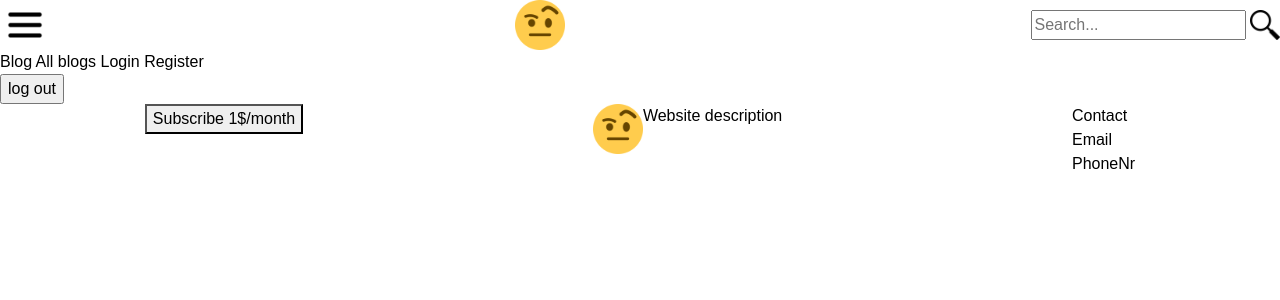
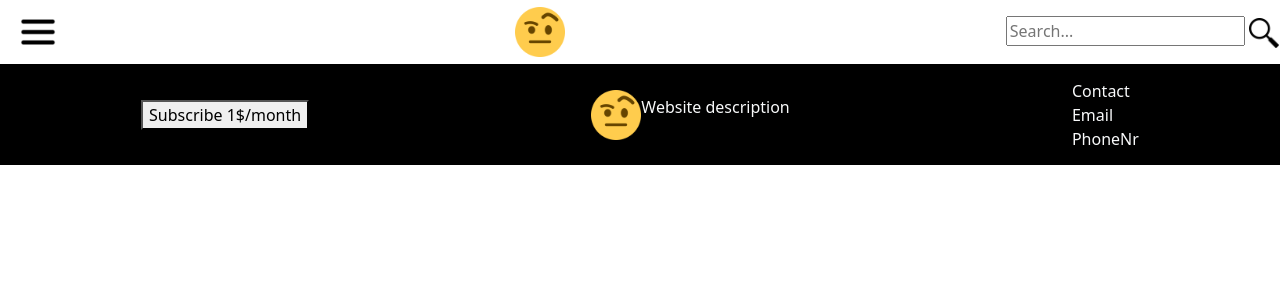
Before and after one commit to MyNameJaeff/Blog-website, a PHP site: page / in a window 1280 px wide. Shown: the top 300 px of the page. Run offline with PHP 8.4, Linux system fonts and the light colour scheme.

Commit message:
styling begun

```diff
--- a/css/style.css
+++ b/css/style.css
@@ -2,123 +2,43 @@ a, p, h1, h2, h3{
     color: black;
     text-decoration: none;
 }
-body {font-family: Arial, Helvetica, sans-serif;}
-
-/* Full-width input fields */
-.logininput{
-  width: 100%;
-  padding: 12px 20px;
-  margin: 8px 0;
-  display: inline-block;
-  border: 1px solid #ccc;
-  box-sizing: border-box;
-}
-
-/* Set a style for all buttons */
-.loginbutton{
-  background-color: #04AA6D;
-  color: white;
-  padding: 14px 20px;
-  margin: 8px 0;
+/* Dropdown Button */
+.dropbtn {
   border: none;
-  cursor: pointer;
-  width: 100%;
-}
-
-.loginbutton:hover {
-  opacity: 0.8;
-}
-
-/* Extra styles for the cancel button */
-.cancelbtn {
-  width: auto;
-  padding: 10px 18px;
-  background-color: #f44336;
-}
-
-/* Center the image and position the close button */
-.imgcontainer {
-  text-align: center;
-  margin: 24px 0 12px 0;
-  position: relative;
-}
-
-img.avatar {
-  width: 20%;
-  border-radius: 50%;
-}
-
-.container {
-  padding: 16px;
-}
-
-span.psw {
-  float: right;
-  padding-top: 16px;
-}
-
-/* The Modal (background) */
-.modal {
-  display: none; /* Hidden by default */
-  position: fixed; /* Stay in place */
-  z-index: 1; /* Sit on top */
-  left: 0;
-  top: 0;
-  width: 100%; /* Full width */
-  height: 100%; /* Full height */
-  overflow: auto; /* Enable scroll if needed */
-  background-color: rgb(0,0,0); /* Fallback color */
-  background-color: rgba(0,0,0,0.4); /* Black w/ opacity */
-  padding-top: 60px;
-}
-
-/* Modal Content/Box */
-.modal-content {
-  background-color: #fefefe;
-  margin: 5% auto 15% auto; /* 5% from the top, 15% from the bottom and centered */
-  border: 1px solid #888;
-  width: 80%; /* Could be more or less, depending on screen size */
-}
-
-/* The Close Button (x) */
-.close {
-  position: absolute;
-  right: 25px;
-  top: 0;
-  color: #000;
-  font-size: 35px;
-  font-weight: bold;
-}
-
-.close:hover,
-.close:focus {
-  color: red;
   cursor: pointer;
 }
 
-/* Add Zoom Animation */
-.animate {
-  -webkit-animation: animatezoom 0.6s;
-  animation: animatezoom 0.6s
+/* Dropdown button on hover & focus */
+.dropbtn:hover, .dropbtn:focus {
+  background-color: lightblue;
 }
 
-@-webkit-keyframes animatezoom {
-  from {-webkit-transform: scale(0)}
-  to {-webkit-transform: scale(1)}
+/* The container <div> - needed to position the dropdown content */
+.dropdown {
+  position: relative;
+  display: inline-block;
 }
 
-@keyframes animatezoom {
-  from {transform: scale(0)}
-  to {transform: scale(1)}
+/* Dropdown Content (Hidden by Default) */
+.dropdown-content {
+  display: none;
+  position: absolute;
+  background-color: #f1f1f1;
+  min-width: 160px;
+  box-shadow: 0px 8px 16px 0px rgba(0,0,0,0.2);
+  z-index: 1;
 }
 
-/* Change styles for span and cancel button on extra small screens */
-@media screen and (max-width: 300px) {
-  span.psw {
-     display: block;
-     float: none;
-  }
-  .cancelbtn {
-     width: 100%;
-  }
+/* Links inside the dropdown */
+.dropdown-content a {
+  color: black;
+  padding: 12px 16px;
+  text-decoration: none;
+  display: block;
 }
+
+/* Change color of dropdown links on hover */
+.dropdown-content a:hover {background-color: #ddd;}
+
+/* Show the dropdown menu (use JS to add this class to the .dropdown-content container when the user clicks on the dropdown button) */
+.show {display:block;}
--- a/php/footer.php
+++ b/php/footer.php
@@ -1,17 +1,17 @@
-    <footer class="d-flex justify-content-around">
+    <footer class="d-flex justify-content-around align-items-center" style="background-color: black; height:100px;">
         <div class="subscribeBox">
             <button>Subscribe 1$/month</button>
         </div>
-        <div class="websiteBox d-flex">
+        <div class="websiteBox d-flex align-items-center">
             <a href="index.php"><img src="../images/huh.png" alt="huh" width="50" height="50"></a>
             <div class="websiteText">
-                <p>Website description</p>
+                <p class="text-light">Website description</p>
             </div>
         </div>
         <div class="contactBox">
-            <a href="#">Contact</a><br>
-            <a href="#">Email</a><br>
-            <a href="#">PhoneNr</a>
+            <a href="#" class="text-light">Contact</a><br>
+            <a href="#" class="text-light">Email</a><br>
+            <a href="#" class="text-light">PhoneNr</a>
         </div>
     </footer>
 </body>
--- a/php/header.php
+++ b/php/header.php
@@ -9,9 +9,23 @@
     <title>Blog website</title>
 </head>
 <body>
-    <header class="d-flex justify-content-between align-items-center">
-        <div class="menu">
-            <a href="#"><img src="../images/menu.png" alt="huh" width="50" height="50"></a>
+    <header class="d-flex justify-content-between align-items-center" style="border-bottom:1px solid black; padding:1px;">
+        <div class="dropdown">
+            <button onclick="popMenu()" class="btn dropbtn" style=""><img src="../images/menu.png" alt="huh" width="50" height="50" style="pointer-events:none;"></button>
+            <div id="myDropdown" class="dropdown-content">
+                <a href="postBlog.php">Blog</a>
+                <a href="allblogs.php">All blogs</a>
+                <a href="loginpage.php">Login</a>
+                <a href="registerpage.php">Register</a>
+                <?php
+                if(isset($_COOKIE['user'])){
+                    echo('
+                    <form method="post">
+                        <input type="submit" value="log out" name="logout">
+                    </form>');
+                }
+                ?>
+            </div>
         </div>
         <a href="index.php"><img src="../images/huh.png" alt="huh" width="50" height="50"></a>
         <div class="search">
@@ -21,3 +35,21 @@
             </form>
         </div>
     </header>
+    <script>
+        function popMenu(){
+            document.getElementById("myDropdown").classList.toggle("show");
+        }
+
+        window.onclick = function(event) {
+            if (!event.target.matches('.dropbtn')) {
+                var dropdowns = document.getElementsByClassName("dropdown-content");
+                var i;
+                for (i = 0; i < dropdowns.length; i++) {
+                    var openDropdown = dropdowns[i];
+                    if (openDropdown.classList.contains('show')) {
+                        openDropdown.classList.remove('show');
+                    }
+                }
+            }
+        }
+    </script>
--- a/php/index.php
+++ b/php/index.php
@@ -3,18 +3,28 @@ include 'header.php';
 include 'blogposter.php';
 ?>
 <main>
-    <a href="postBlog.php">Blog</a>
-    <a href="allblogs.php">All blogs</a>
-    <a href="loginpage.php">Login</a>
-    <a href="registerpage.php">Register</a>
-    <form method="post">
-        <input type="submit" value="log out" name="logout">
-    </form>
     <?php
     if(isset($_COOKIE['user'])){
         echo "<a href='userpage.php'>User</a>";
     }
     ?>
+    <div class="slideShow">
+    <?php
+
+    ?>
+    </div>
+
+    <div class="trendingBlogs">
+    <?php
+
+    ?>
+    </div>
+
+    <div class="someBlogs">
+    <?php
+
+    ?>
+    </div>
 </main>
 <?php
 if(isset($_POST["logout"])){
```
Also changed, not shown: php/mainPage.php (deleted, +0 -19 lines).
